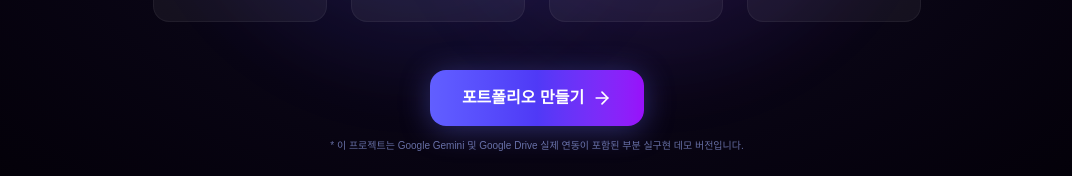
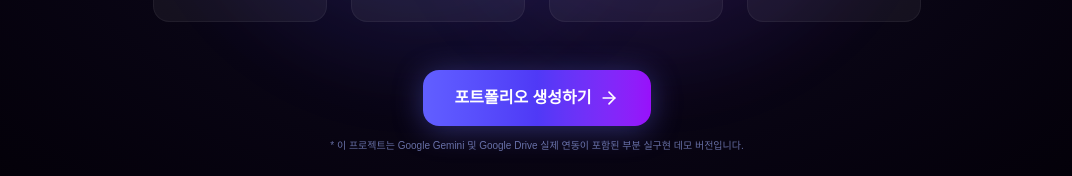
Before and after one commit to hhssssshhss/AI-, a Next.js app: page / in a window 1280 px wide. Shown: the part 555-731 px from the top of the page, without its empty margins (103-1175 px from the left). Built offline with nearby package versions, Linux system fonts and the light colour scheme.

Commit message:
feat: 업데이트 사항 적용 (개발 계획서 추가 및 UI 텍스트 변경)

```diff
--- a/src/app/page.tsx
+++ b/src/app/page.tsx
@@ -109,7 +109,7 @@ export default function Home() {
             onClick={handleStart}
             className="inline-flex items-center justify-center gap-2 px-8 py-4 bg-gradient-to-r from-indigo-500 via-indigo-600 to-purple-600 hover:from-indigo-600 hover:via-indigo-700 hover:to-purple-700 text-white font-bold rounded-2xl text-base shadow-[0_4px_30px_rgba(99,102,241,0.4)] transition-all hover:scale-[1.03] active:scale-[0.98] cursor-pointer"
           >
-            포트폴리오 만들기
+            포트폴리오 생성하기
             <ArrowRight className="w-5 h-5" />
           </button>
           <p className="text-[10px] text-indigo-300/60 mt-3">
```
Also changed, not shown: 2 other files (tests, documents, lock files or other folders).
